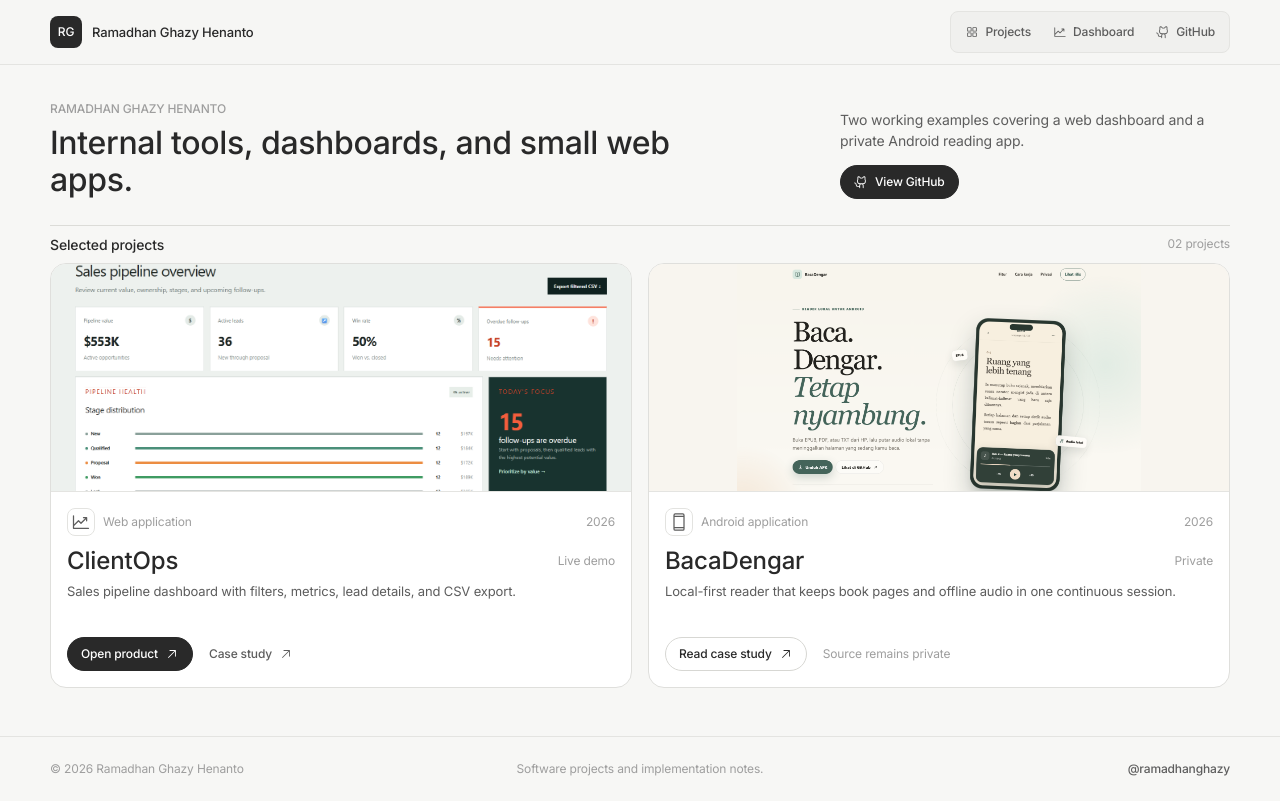
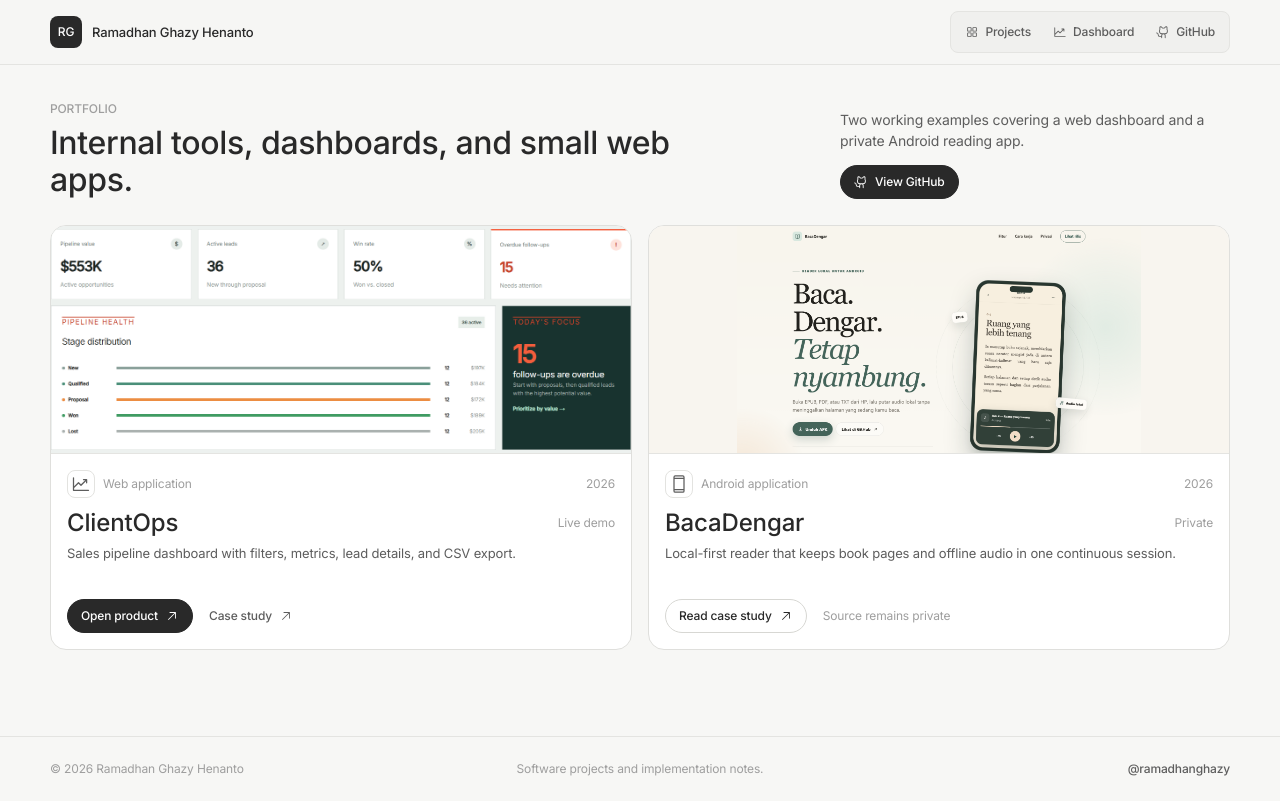
Before and after one commit to ramadhanghazy/ramadhan-portfolio, a Next.js app: page / in a window 1280 px wide. Built offline with nearby package versions, Linux system fonts and the light colour scheme.

Commit message:
Refine portfolio heading and project preview

```diff
--- a/app/globals.css
+++ b/app/globals.css
@@ -514,23 +514,6 @@ td > small { margin-top: 3px; color: #7e8986; }
 .home-projects {
   padding-bottom: 42px;
 }
-.home-section-header {
-  min-height: 38px;
-  display: flex;
-  align-items: center;
-  justify-content: space-between;
-  border-top: 1px solid #dcdcd8;
-}
-.home-section-header h2 {
-  margin: 0;
-  color: #292929;
-  font-size: 14px;
-  font-weight: 500;
-}
-.home-section-header span {
-  color: #9e9e9e;
-  font-size: 12px;
-}
 .home-project-grid {
   display: grid;
   grid-template-columns: repeat(2, minmax(0, 1fr));
@@ -558,6 +541,12 @@ td > small { margin-top: 3px; color: #7e8986; }
 }
 .home-project-media:hover img {
   transform: scale(1.012);
+}
+.home-project-media-dashboard {
+  background: #edf1ef;
+}
+.home-project-media-dashboard img {
+  object-fit: contain;
 }
 .home-project-media-contain {
   background: #f8f5ef;
@@ -695,6 +684,9 @@ td > small { margin-top: 3px; color: #7e8986; }
   .home-project-media {
     height: 210px;
   }
+  .home-project-media-dashboard {
+    height: 170px;
+  }
   .home-project-body {
     padding: 15px;
   }
--- a/app/page.tsx
+++ b/app/page.tsx
@@ -22,7 +22,7 @@ export default function Home() {
       <main className="home-main">
         <section className="home-intro wrap">
           <div>
-            <p className="home-kicker">RAMADHAN GHAZY HENANTO</p>
+            <p className="home-kicker">PORTFOLIO</p>
             <h1>Internal tools, dashboards, and small web apps.</h1>
           </div>
           <div className="home-intro-copy">
@@ -35,19 +35,14 @@ export default function Home() {
         </section>
 
         <section className="home-projects wrap" id="work">
-          <header className="home-section-header">
-            <h2>Selected projects</h2>
-            <span>02 projects</span>
-          </header>
-
           <div className="home-project-grid">
             <article className="home-project-card">
-              <Link className="home-project-media" href="/clientops" aria-label="Open ClientOps live dashboard">
+              <Link className="home-project-media home-project-media-dashboard" href="/clientops" aria-label="Open ClientOps live dashboard">
                 <Image
-                  src="/clientops-preview.png"
-                  alt="ClientOps sales pipeline dashboard"
-                  width={1440}
-                  height={900}
+                  src="/clientops-card-preview.png"
+                  alt="ClientOps pipeline metrics and stage distribution"
+                  width={1320}
+                  height={503}
                   priority
                 />
               </Link>
```
Also changed, not shown: public/clientops-card-preview.png (added).
